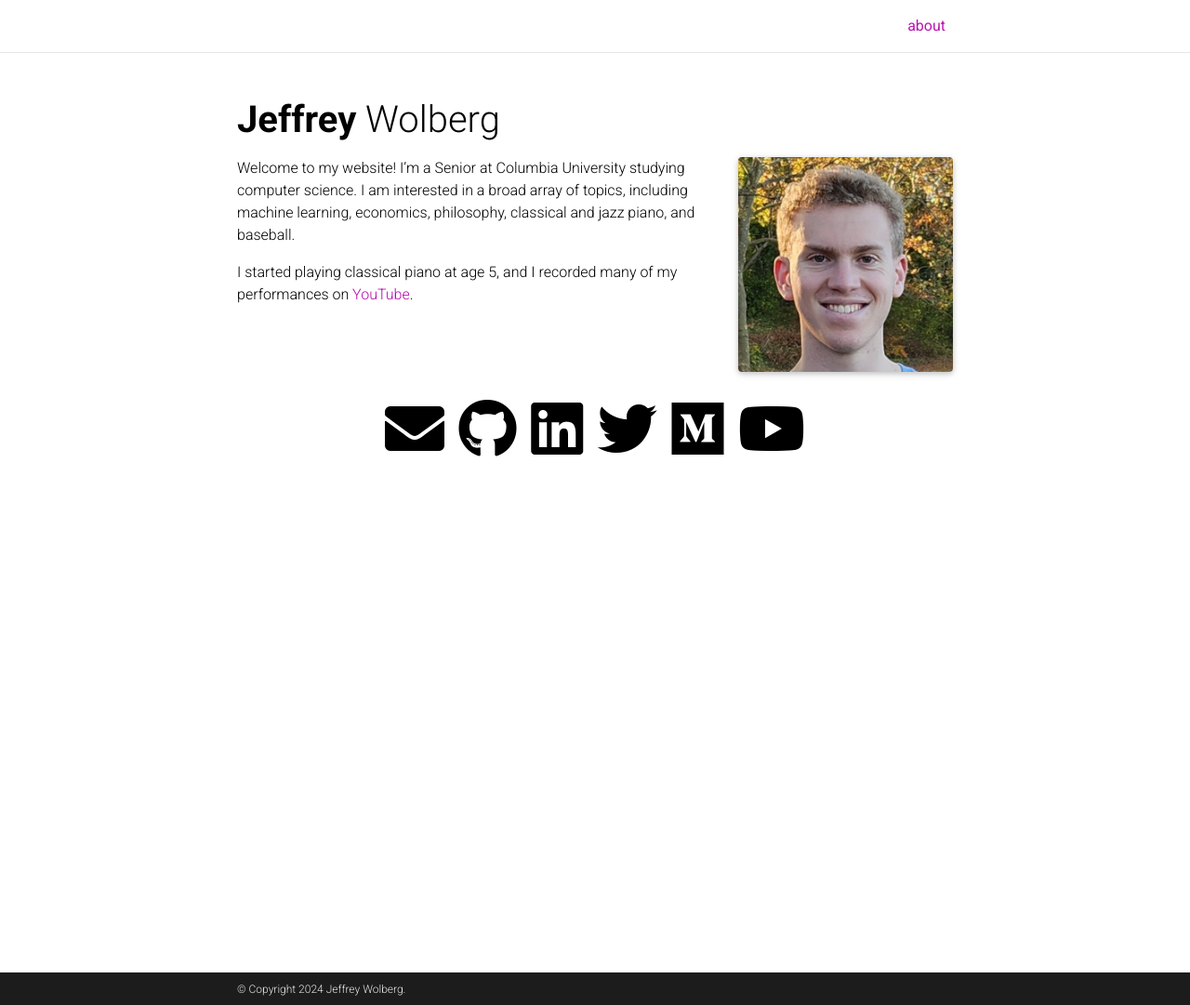
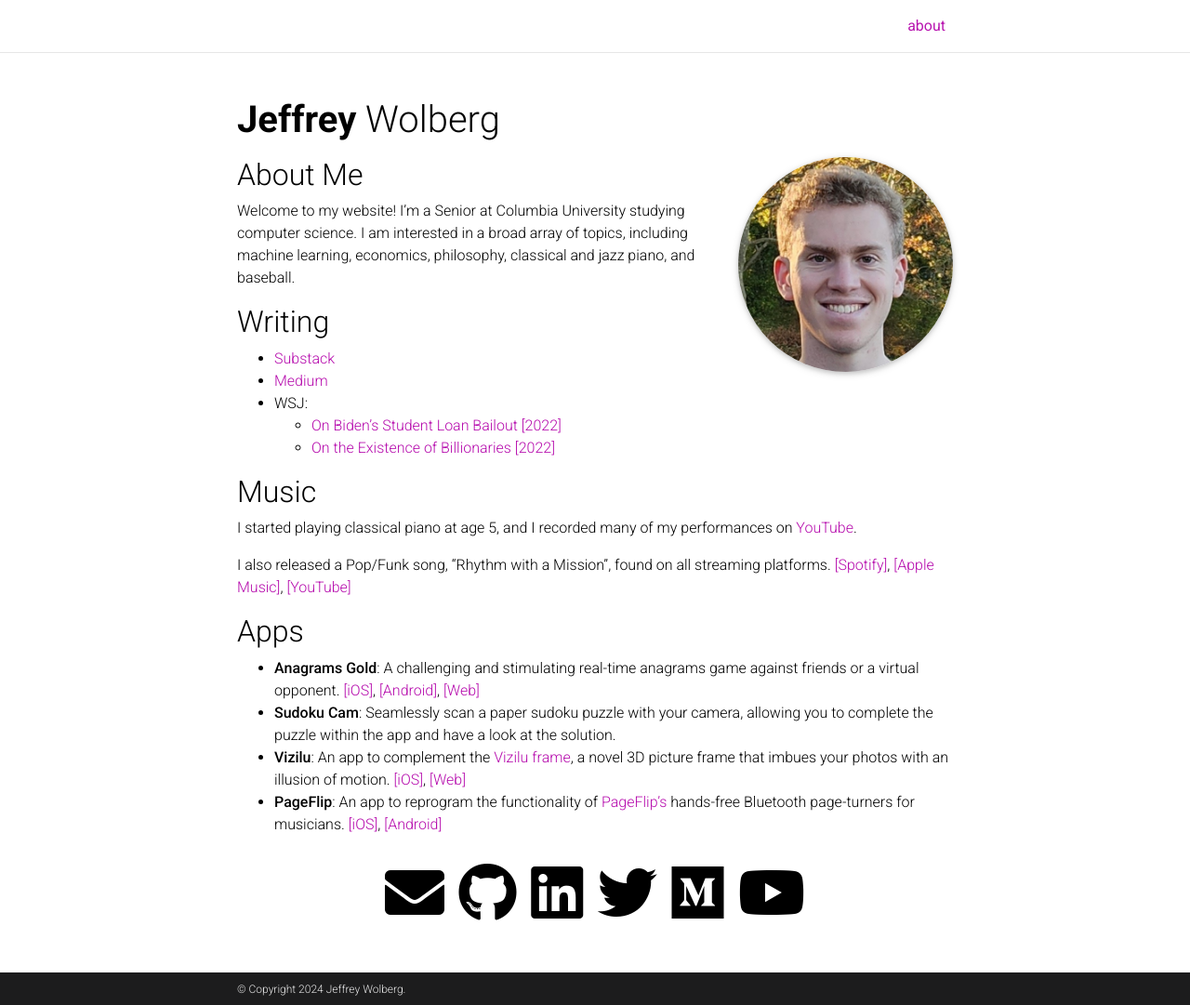
Before and after one commit to jeffreywolberg/jeffreywolberg.github.io, a Jekyll site: the page built from _pages/about.md, in a window 1280 px wide and 1081 px high. Shown: the whole window at 93% size. Built offline with Jekyll 4.4.1, drawn with Linux system fonts in a browser that asks for light colours; full-size pictures stand in for the smaller copies a plugin makes; comment, search, counter and statistics services are not loaded; a style sheet for code colours, icons or effects is not loaded.

Commit message:
Add about

```diff
--- a/_pages/about.md
+++ b/_pages/about.md
@@ -19,8 +19,23 @@
 social: true  # includes social icons at the bottom of the page
 ---
 
+## About Me
 Welcome to my website! I'm a Senior at Columbia University studying computer science. I am interested in a broad array of topics, including machine learning, economics, philosophy, classical and jazz piano, and baseball.
 
+## Writing
+- [Substack](https://jeffreywolberg.substack.com/)
+- [Medium](https://medium.com/@jeffrey.wolberg)
+- WSJ:
+  - [On Biden's Student Loan Bailout [2022]](https://www.wsj.com/articles/should-biden-continue-deferring-student-loan-repayments-college-debt-borrowers-reform-jobs-11642540736)
+  - [On the Existence of Billionaries [2022]](https://www.wsj.com/articles/the-new-gilded-age-of-american-billionaires-elon-musk-bezos-ultra-wealthy-rich-wealth-gap-american-dream-11651002919)
 
+## Music
+I started playing classical piano at age 5, and I recorded many of my performances on [YouTube](https://www.youtube.com/channel/UCcLKoUT5LJ2wOfzqjIEYHpg).
 
-I started playing classical piano at age 5, and I recorded many of my performances on [YouTube](https://www.youtube.com/channel/UCcLKoUT5LJ2wOfzqjIEYHpg).
+I also released a Pop/Funk song, "Rhythm with a Mission", found on all streaming platforms. [[Spotify]](https://open.spotify.com/album/5kg1FYJVO9SalfrQlFD8nZ?si=LLdI75TATca7gHTk018hQg), [[Apple Music]](https://music.apple.com/us/artist/jeffrey-wolberg/1705577921), [[YouTube]](https://www.youtube.com/watch?v=uH9pQP4JcgY&list=OLAK5uy_m90FOvvXQy5pwIDBsCikaONP277qcSLDA&index=1)
+
+## Apps
+- **Anagrams Gold**: A challenging and stimulating real-time anagrams game against friends or a virtual opponent. [[iOS]](https://apps.apple.com/us/app/anagrams-gold/id1571802758), [[Android]](https://play.google.com/store/apps/details?id=com.jeffreywolberg.anagramsGold), [[Web]](https://www.anagramsgold.com/)
+- **Sudoku Cam**: Seamlessly scan a paper sudoku puzzle with your camera, allowing you to complete the puzzle within the app and have a look at the solution.
+- **Vizilu**: An app to complement the [Vizilu frame](https://vizilu.com/), a novel 3D picture frame that imbues your photos with an illusion of motion. [[iOS]](https://apps.apple.com/us/app/vizilu/id1600599044), [[Web]](https://upload-photos.vizilu.com/#/)
+- **PageFlip**: An app to reprogram the functionality of [PageFlip's](https://www.pageflip.com/) hands-free Bluetooth page-turners for musicians. [[iOS]](https://apps.apple.com/ca/app/pageflip/id6450945152), [[Android]](https://play.google.com/store/apps/details?id=com.pageflip.ble)
```
Also changed, not shown: other parts of _pages/about.md (+1 -1 lines).
